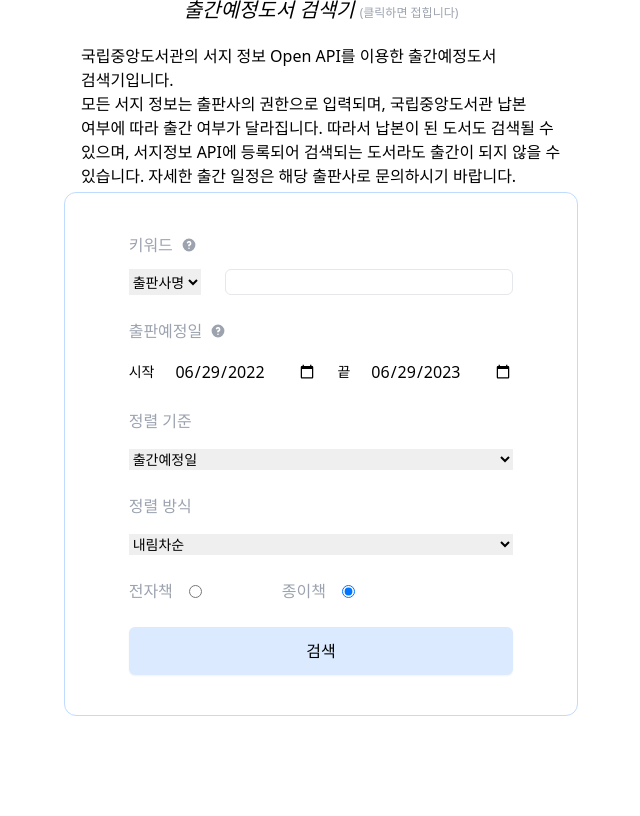
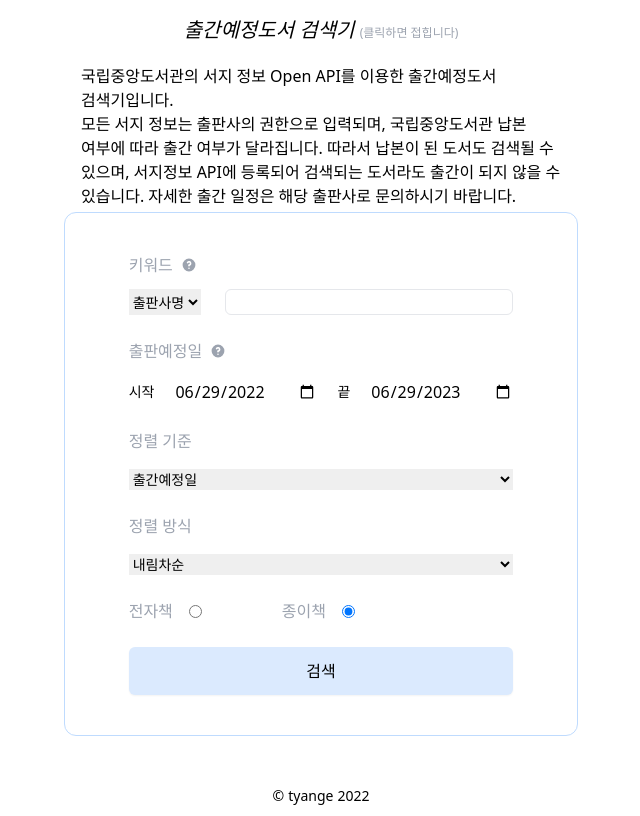
Before and after one commit to tyange/to-be-published, a Vue app: page / in a window 1280 px wide. Shown: the whole page, without its empty margins (319-959 px from the left). Built offline with nearby package versions, Linux system fonts and the light colour scheme.

Commit message:
add footer

```diff
--- /dev/null
+++ b/src/components/TheFooter.vue
@@ -0,0 +1,12 @@
+<script setup lang="ts">
+const currentYear = new Date().getFullYear();
+</script>
+<template>
+  <footer class="flex justify-center">
+    <p class="flex items-center justify-center text-sm h-10 gap-1">
+      <span>&copy;</span>
+      <a href="https://github.com/tyange">tyange</a>
+      <span>{{currentYear}}</span>
+    </p>
+  </footer>
+</template>
--- a/src/views/HomeView.vue
+++ b/src/views/HomeView.vue
@@ -5,6 +5,7 @@ import BookForm from "@/components/BookForm.vue";
 import PageButtons from "@/components/PageButtons.vue";
 import { computed } from "vue";
 import { useBooksStore } from "@/stores/books";
+import TheFooter from "@/components/TheFooter.vue";
 
 const store = useBooksStore();
 const pageSize = import.meta.env.VITE_PAGE_SIZE;
@@ -12,22 +13,23 @@ const pageSize = import.meta.env.VITE_PAGE_SIZE;
 
 const pageCounts = computed(() => {
   const dividedTotalCount = store.totalCount / pageSize;
-  if(store.totalCount % pageSize === 0) {
+  if (store.totalCount % pageSize === 0) {
     return dividedTotalCount;
   }
   return Math.floor(dividedTotalCount) + 1;
-})
+});
 </script>
 
 <template>
-  <header class="w-full flex justify-center items-center h-48">
-    <IntroHeader/>
+  <header class="w-full flex justify-center items-center h-48 mt-5">
+    <IntroHeader />
   </header>
   <main class="w-full flex justify-center items-center">
     <div class="flex w-full p-2 md:p-0 md:w-auto flex-col items-center gap-10">
       <BookForm />
       <BookList />
-      <PageButtons v-if="store.totalCount > 0" :page-counts="pageCounts"/>
+      <PageButtons v-if="store.totalCount > 0" :page-counts="pageCounts" />
     </div>
   </main>
+  <TheFooter />
 </template>
```
